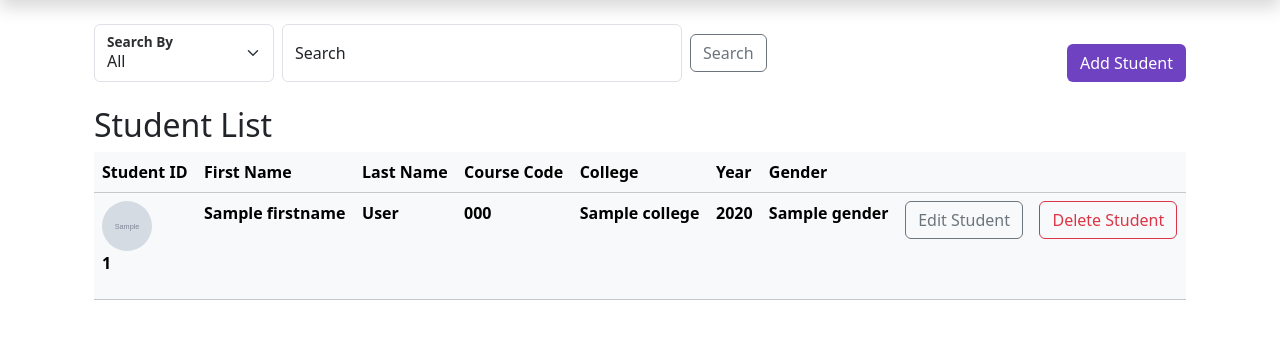
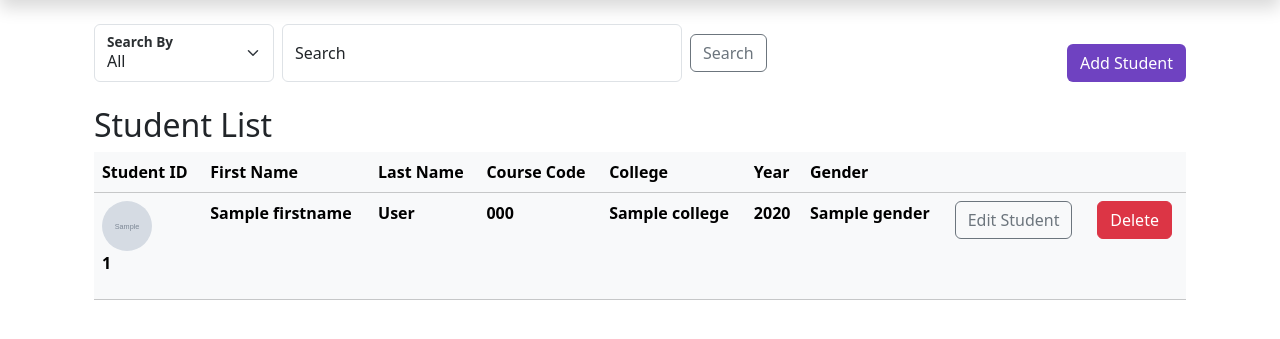
Before and after one commit to kyrr0o/SSIS-V3, a Flask app: template ssis/templates/student_home.html in a window 1280 px wide. Shown: the part 72-411 px from the top of the page. Run offline with Flask 3, Linux system fonts and the light colour scheme; the template is opened without the code that fills it: most values are stand-ins (such as "Sample title", 1, 10 or a date in 2020); grey boxes marked "Sample" are stand-in pictures.

Commit message:
basta daghan ahahah

```diff
--- a/ssis/models/Student.py
+++ b/ssis/models/Student.py
@@ -86,7 +86,6 @@ class Student():
         return students
 
 
-
     @classmethod
     def get_all(cls,table_name = 'student'):
         cursor = mysql.connection.cursor()
@@ -114,8 +113,7 @@ class Student():
         cursor.close
 
         if student_data:
-            return Student(id = student_data[0] , firstname = student_data[1], lastname=student_data[2], course_code=student_data[3], year=student_data[4], gender=student_data[5], picture=student_data[6])
-        else:
+            return Student(id = student_data[0] , firstname = student_data[1], lastname=student_data[2], course_code=student_data[3], year=student_data[4], gender=student_data[5])
             return None
 
     @classmethod
--- a/ssis/static/student.js
+++ b/ssis/static/student.js
@@ -41,27 +41,57 @@ $(document).ready(function () {
     });
     event.preventDefault();
   });
+let selectedStudentId = null;
+let selectedPublicId = null;
 
 $(".delete-Student").click(function () {
-    var studentId = $(this).data("student-id");
+  selectedStudentId = $(this).data("student-id");
+  selectedPublicId = $(this).data("student-public-id");
+});
 
-    $("#deleteStudentForm").click(function () {
-      $('body').append('<div class="loading-overlay"> <div class="spinner-border me-3" style="width: 3rem; height: 3rem;"> <span class="visually-hidden">Loading...</span></div><h2> Deleting Student \n This should only take a minute... </h2></div>');
+$("#deleteStudentForm").off("click").on("click", function () {
+  if (!selectedStudentId || !selectedPublicId) {
+    $("#errordeletstdemsg").text("Missing student ID or public ID").show();
+    return;
+  }
+
+  // Show loading UI
+  $('body').append(`
+    <div class="loading-overlay">
+      <div class="spinner-border me-3" style="width: 3rem; height: 3rem;">
+        <span class="visually-hidden">Loading...</span>
+      </div>
+      <h2>Deleting Student<br>This should only take a minute...</h2>
+    </div>
+  `);
+
+  // Send delete request
   $.ajax({
     type: "POST",
     url: "/student/delete",
-        data: { csasdsda: studentId },
-      }).done(function (data) {
+    contentType: "application/json",
+    data: JSON.stringify({
+      student_id: selectedStudentId,
+      public_id: selectedPublicId,
+    }),
+    success: function (data) {
       $('.loading-overlay').remove();
+
       if (data.error) {
         $("#errordeletstdemsg").text(data.error).show();
       } else {
-          alert("Sucessfully deleted student: " + studentId);
+        alert("Successfully deleted student: " + selectedStudentId);
         window.location.href = "/student";
       }
+    },
+    error: function (xhr) {
+      $('.loading-overlay').remove();
+      $("#errordeletstdemsg").text("Something went wrong.").show();
+      console.error(xhr.responseText);
+    },
   });
 });
-  });
+
 
   $(".edit-Student").on("click", function () {
     var id = $(this).data("student-id");
@@ -114,4 +144,12 @@ $(document).ready(function () {
   $("#gobackstudent").on("click", function () {
     window.location.href = "/student";
   });
+
+  var deleteModal = document.getElementById('deleteStudent');
+deleteModal.addEventListener('show.bs.modal', function (event) {
+  var button = event.relatedTarget; // The button that triggered the modal
+  var studentId = button.getAttribute('data-student-id');
+  document.getElementById('delete_student_id').value = studentId;
 });
+
+});
--- a/ssis/templates/student_add.html
+++ b/ssis/templates/student_add.html
@@ -152,41 +152,3 @@
     </div>
   </div>
 </div>
-
-<script>
-document.getElementById("addStudentForm").addEventListener("submit", function (e) {
-  e.preventDefault(); // Prevent normal form submit
-
-  let form = document.getElementById("addStudentForm");
-  let formData = new FormData(form);
-
-  fetch("/student/add", {
-    method: "POST",
-    body: formData,
-  })
-  .then((response) => response.json())
-  .then((data) => {
-    console.log("✅ Server Response:", data);
-
-    if (data.message === "Student added successfully") {
-      alert("🎉 Student added!");
-
-      // Reset form and image preview
-      form.reset();
-      document.getElementById("photo-preview").src = "/static/picture.png";
-
-      // Close modal (Bootstrap 5)
-      const modal = bootstrap.Modal.getInstance(document.getElementById("addStudent"));
-      modal.hide();
-
-      // Optional: reload table or page
-      window.location.href = data.redirect;
-    } else if (data.error) {
-      alert("❌ Error: " + data.error);
-    }
-  })
-  .catch((error) => {
-    console.error("❌ Error submitting form:", error);
-  });
-});
-</script>
--- a/ssis/templates/student_delete.html
+++ b/ssis/templates/student_delete.html
@@ -1,50 +1,36 @@
-<div
-  class="modal fade"
-  id="deleteStudent"
-  data-bs-backdrop="static"
-  data-bs-keyboard="false"
-  tabindex="-1"
-  aria-labelledby="deleteStudentLabel"
-  aria-hidden="true"
->
+<div class="modal fade" id="deleteStudent" data-bs-backdrop="static" data-bs-keyboard="false" tabindex="-1" aria-labelledby="deleteStudentLabel" aria-hidden="true">
   <div class="modal-dialog">
+    <form method="POST" action="{{ url_for('student_bp.student_delete') }}">
       <div class="modal-content">
         <div class="modal-header">
-        <h1 class="modal-title fs-5" id="deleteStudentLabel">
-          Delete Student ?
-        </h1>
+          <h1 class="modal-title fs-5" id="deleteStudentLabel">Delete Student ?</h1>
         </div>
         <div class="modal-body">
-        <div
-          class="d-flex justify-content-between flex-column align-items-center"
-        >
-          <p>Are you sure u want to delete the student?</p>
-        </div>
-        <div
-          class="alert alert-danger"
-          id="errordeletstdemsg"
-          name="errordeletstdemsg"
-          role="alert"
-          style="display: none"
-        ></div>
+          <p>Are you sure you want to delete the student?</p>
+          <div class="alert alert-danger" id="errordeletstdemsg" style="display: none"></div>
+
+          <!-- Hidden inputs for backend -->
+          <input type="hidden" name="student_id" id="delete_student_id">
+          <input type="hidden" name="public_id" id="delete_student_public_id">
         </div>
         <div class="modal-footer">
-        <button
-          type="button"
-          class="btn btn-dark fs-5"
-          data-bs-dismiss="modal"
-          data-bs-target="#deleteStudent"
-        >
-          Cancel
-        </button>
-        <button
-          type="submit"
-          id="deleteStudentForm"
-          class="btn btn-danger fs-5"
-        >
-          Delete
-        </button>
+          <button type="button" class="btn btn-dark fs-5" data-bs-dismiss="modal">Cancel</button>
+          <button type="submit" class="btn btn-danger fs-5">Delete</button>
         </div>
       </div>
+    </form>
   </div>
 </div>
+
+<script>
+  // When delete button is clicked, fill hidden inputs
+  document.addEventListener('DOMContentLoaded', function () {
+    const deleteButtons = document.querySelectorAll('.delete-Student');
+    deleteButtons.forEach(button => {
+      button.addEventListener('click', function () {
+        document.getElementById('delete_student_id').value = this.getAttribute('data-student-id');
+        document.getElementById('delete_student_public_id').value = this.getAttribute('data-student-public-id');
+      });
+    });
+  });
+</script>
--- a/ssis/templates/student_home.html
+++ b/ssis/templates/student_home.html
@@ -71,7 +71,8 @@
     {% endif %}
   </div>
 
-  {% include 'student_add.html'%}
+  <!-- Add Student Modal -->
+  {% include 'student_add.html' %}
 
   {% if students %}
   <h2>Student List</h2>
@@ -93,47 +94,49 @@
     <tbody>
       <tr>
         <th scope="row">
-          <img src="{{ student.picture if student.picture is not none else url_for('static', filename='picture.png') }}" class="img rounded-pill" id="photo-preview" style="width: 50px; height: 50px; object-fit: cover; object-position: center;">
-          <p>{{student.id}}</p>
+          <img
+            src="{{ student.picture if student.picture is not none else url_for('static', filename='picture.png') }}"
+            class="img rounded-pill"
+            style="width: 50px; height: 50px; object-fit: cover; object-position: center;"
+          >
+          <p>{{ student.id }}</p>
         </th>
-        <th scope="row">{{student.firstname}}</th>
-        <th scope="row">{{student.lastname}}</th>
-        <th scope="row">{{student.course_code}}</th>
-        <th scope="row">{{student.college}}</th>
-        <th scope="row">{{student.year}}</th>
-        <th scope="row">{{student.gender}}</th>
+        <th scope="row">{{ student.firstname }}</th>
+        <th scope="row">{{ student.lastname }}</th>
+        <th scope="row">{{ student.course_code }}</th>
+        <th scope="row">{{ student.college }}</th>
+        <th scope="row">{{ student.year }}</th>
+        <th scope="row">{{ student.gender }}</th>
         <td>
           <button
             type="button"
             class="btn btn-outline-secondary edit-Student"
             data-bs-toggle="modal"
             data-bs-target="#editStudent"
-            data-student-id="{{student.id}}"
-            data-student-firstname="{{student.firstname}}"
-            data-student-lastname="{{student.lastname}}"
-            data-student-course="{{student.course_code}}"
-            data-student-year="{{student.year}}"
-            data-student-gender="{{student.gender}}"
-            data-student-picture="{{student.picture}}"
+            data-student-id="{{ student.id }}"
+            data-student-firstname="{{ student.firstname }}"
+            data-student-lastname="{{ student.lastname }}"
+            data-student-course="{{ student.course_code }}"
+            data-student-year="{{ student.year }}"
+            data-student-gender="{{ student.gender }}"
+            data-student-picture="{{ student.picture }}"
           >
             Edit Student
           </button>
         </td>
         <td>
-          <button
-            type="button"
-            class="btn btn-outline-danger delete-Student"
+          <button class="btn btn-danger"
           data-bs-toggle="modal"
           data-bs-target="#deleteStudent"
-            data-student-id="{{student.id}}"
-          >
-            Delete Student
+          data-student-id="{{ student.id }}">
+          Delete
         </button>
+
         </td>
       </tr>
     </tbody>
-    {% include 'student_delete.html'%}
-    {% include 'student_edit.html'%}
+    {% include 'student_delete.html' %}
+    {% include 'student_edit.html' %}
     {% endfor %}
   </table>
 
@@ -165,7 +168,7 @@
   {% elif studentInput %}
   <div class="d-flex justify-content-between flex-column align-items-center">
     <div class="alert alert-danger" role="alert">
-      Theres no {{filter_message}} Like: {{studentInput}}
+      Theres no {{ filter_message }} Like: {{ studentInput }}
     </div>
   </div>
 
```
Also changed, not shown: ssis/routes/student.py (+8 -5 lines). Lines whose indentation alone changed are shown as unchanged.
